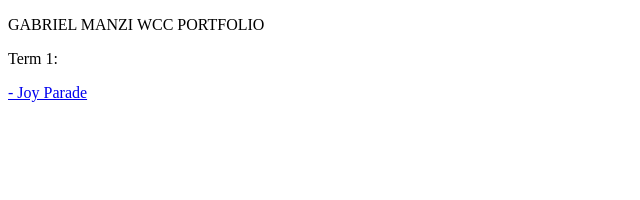
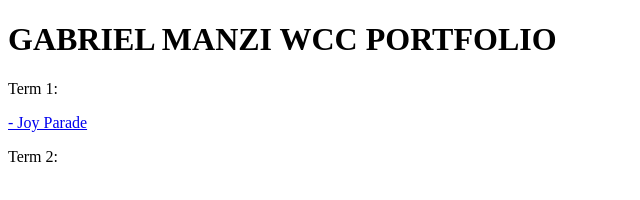
Before and after one commit to gm017/wcc-portfolio-2, a plain HTML site: page index.html in a window 1280 px wide. Shown: the whole page, without its empty margins (0-640 px from the left). Drawn offline with Linux system fonts and the light colour scheme.

Commit message:
Update index.html

```diff
--- a/index.html
+++ b/index.html
@@ -11,12 +11,13 @@
 <body>
 
     <div class="header">
-        <p>GABRIEL MANZI WCC PORTFOLIO</p>
+        <h1>GABRIEL MANZI WCC PORTFOLIO</h1>
     </div>
 
     <div class="projects">
         <p>Term 1:</p>
         <a href="https://gm017.github.io/joy-parade-2/">- Joy Parade</a>
+        <p>Term 2:</p>
     </div>
 
 
```
